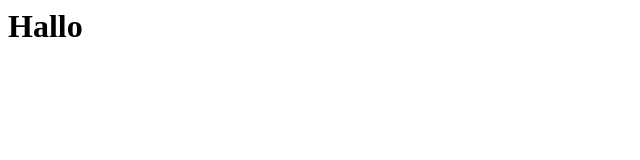
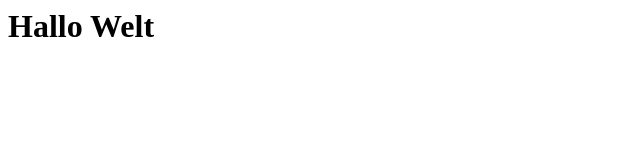
Before and after one commit to buezu09/githubpage, a website: page index.html in a window 1280 px wide. Shown: the whole page, without its empty margins (0-640 px from the left). Drawn offline with Linux system fonts and the light colour scheme.

Commit message:
Update index.html

```diff
--- a/index.html
+++ b/index.html
@@ -3,6 +3,6 @@
         <title>Test</title>
     </head>
     <body>
-        <h1>Hallo</h1>
+        <h1>Hallo Welt</h1>
     </body>
 </html>
```
